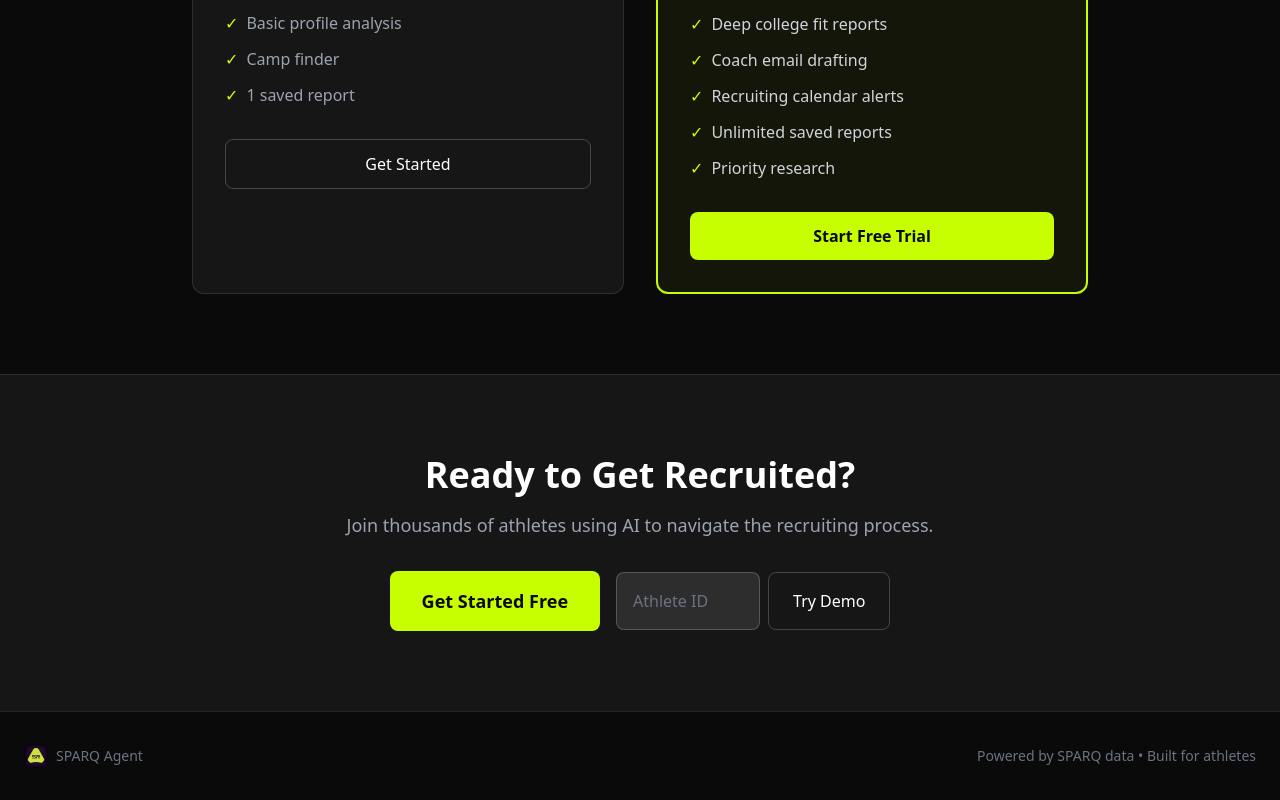
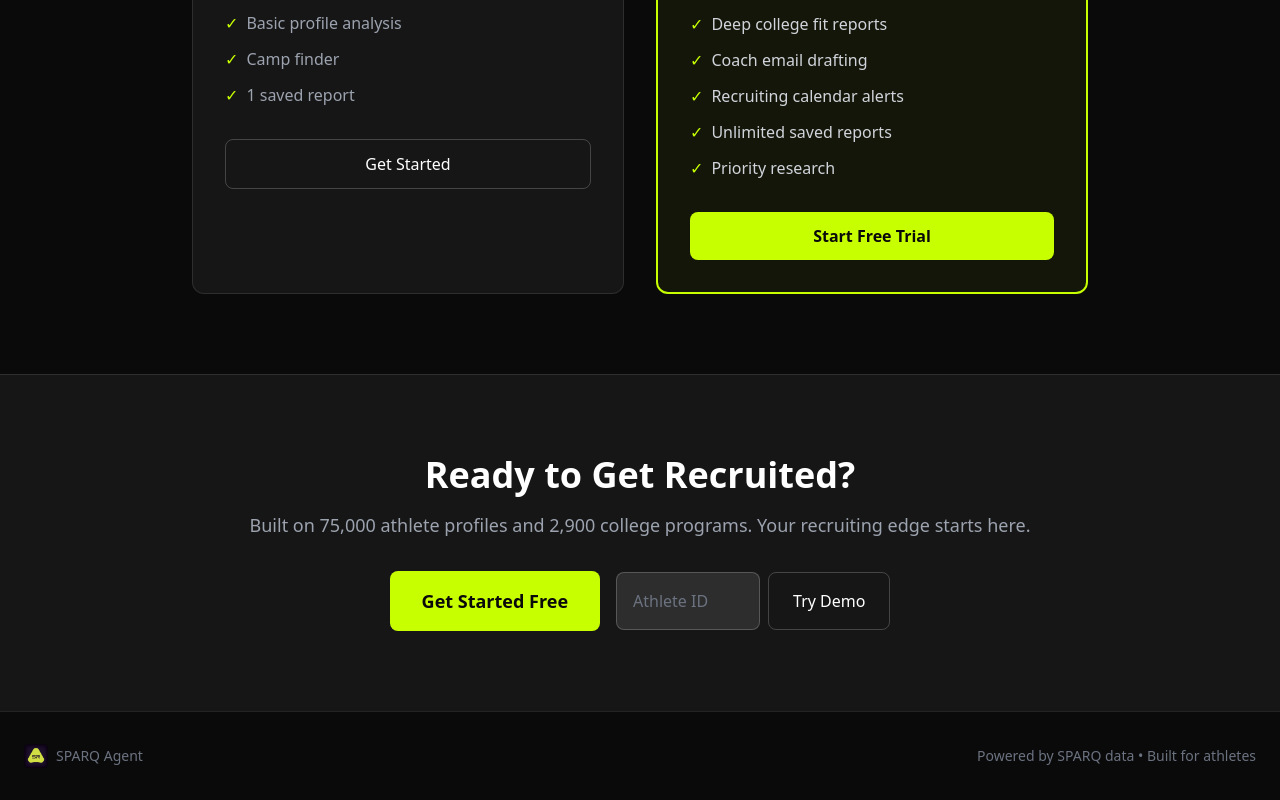
Before and after one commit to joeygrant55/GMTM-Agent-SDK, a Next.js app in the folder frontend/: page / in a window 1280 px wide. Shown: the part 2589-3389 px from the top of the page. Built offline with nearby package versions, Linux system fonts and the light colour scheme; no server answers.

Commit message:
fix: replace 'thousands of athletes' with accurate data-backed CTA copy

```diff
--- a/frontend/app/page.tsx
+++ b/frontend/app/page.tsx
@@ -263,7 +263,7 @@ export default function Home() {
         <div className="max-w-4xl mx-auto px-4 sm:px-6 py-12 sm:py-20 text-center">
           <h2 className="text-2xl sm:text-4xl font-bold mb-4">Ready to Get Recruited?</h2>
           <p className="text-gray-400 text-base sm:text-lg mb-8">
-            Join thousands of athletes using AI to navigate the recruiting process.
+            Built on 75,000 athlete profiles and 2,900 college programs. Your recruiting edge starts here.
           </p>
           <div className="flex flex-wrap justify-center gap-4">
             <Link href="/sign-up" className="px-8 py-4 bg-sparq-lime text-sparq-charcoal font-bold text-lg rounded-lg hover:bg-sparq-lime-dark transition-colors">
```
